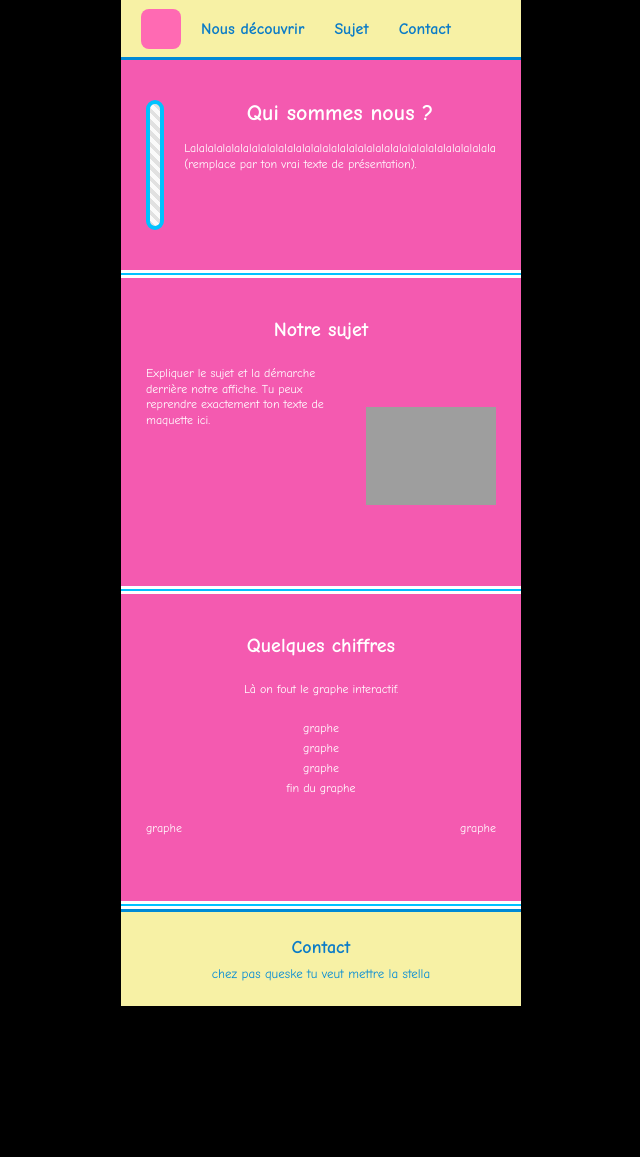
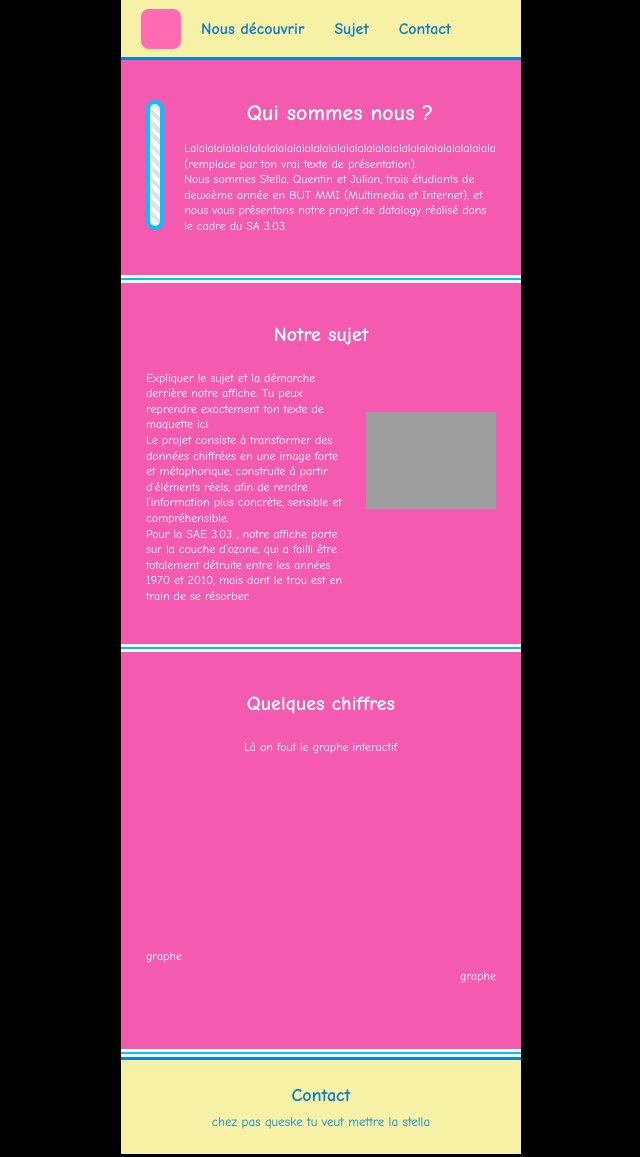
Before and after one commit to Ju-Brun/SAE303, a plain HTML site: page test.html in a window 1280 px wide. Shown: the whole page, without its empty margins (319-959 px from the left). Before the commit the page ends 1016 px from the top, so only its background shows below. Drawn offline with Linux system fonts and the light colour scheme; grey boxes are pictures that could not be loaded.

Commit message:
update test.html

```diff
--- a/test.html
+++ b/test.html
@@ -31,6 +31,8 @@
             <p class="intro-text">
               Lalalalalalalalalalalalalalalalalalalalalalalalalalalalalalalalalalala
               (remplace par ton vrai texte de présentation).
+              <br>
+              Nous sommes Stella, Quentin et Julian, trois étudiants de deuxième année en BUT MMI (Multimedia et Internet), et nous vous présentons notre projet de datalogy réalisé dans le cadre du SA 3.03.
             </p>
           </div>
         </div>
@@ -47,6 +49,10 @@
           <p class="sujet-text">
             Expliquer le sujet et la démarche derrière notre affiche.
             Tu peux reprendre exactement ton texte de maquette ici.
+            <br>
+            Le projet consiste à transformer des données chiffrées en une image forte et métaphorique, construite à partir d’éléments réels, afin de rendre l’information plus concrète, sensible et compréhensible.
+            <br>
+            Pour la SAE 3.03 , notre affiche porte sur la couche d’ozone, qui a failli être totalement détruite entre les années 1970 et 2010, mais dont le trou est en train de se résorber.
           </p>
           <div class="sujet-img">
             <!-- mets bien le bon chemin du fichier -->
@@ -67,10 +73,10 @@
         </p>
         <div class="graphes-row">
           <div class="graphes-col">
-            <p>graphe</p>
-            <p>graphe</p>
-            <p>graphe</p>
-            <p>fin du graphe</p>
+           <!-- GRAPHE ÉMISSIONS SUBSTANCES OZONE-DEPLETING -->
+<div class="ozone-chart">
+  <svg viewBox="0 0 400
+
           </div>
         </div>
         <div class="graphes-row">
```
